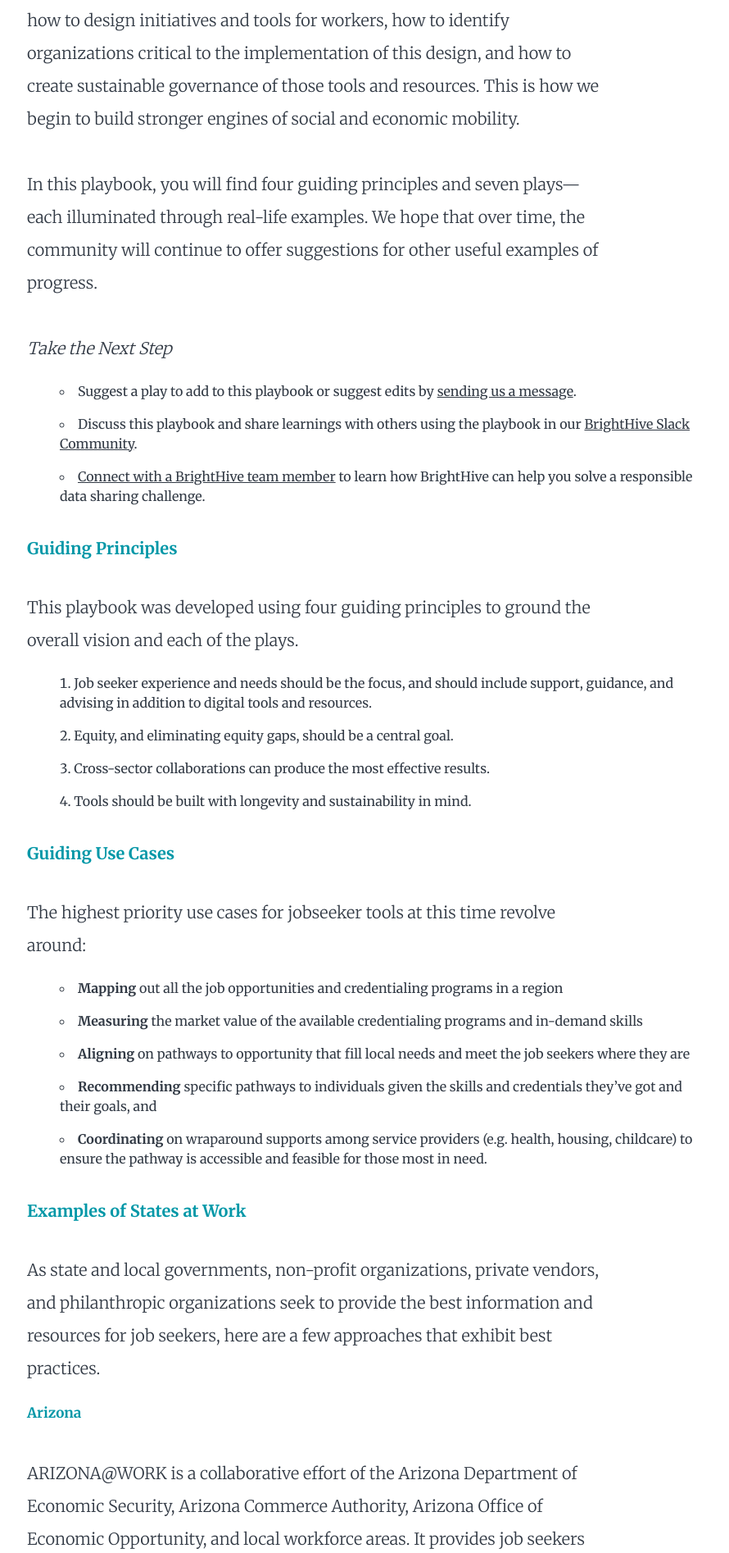
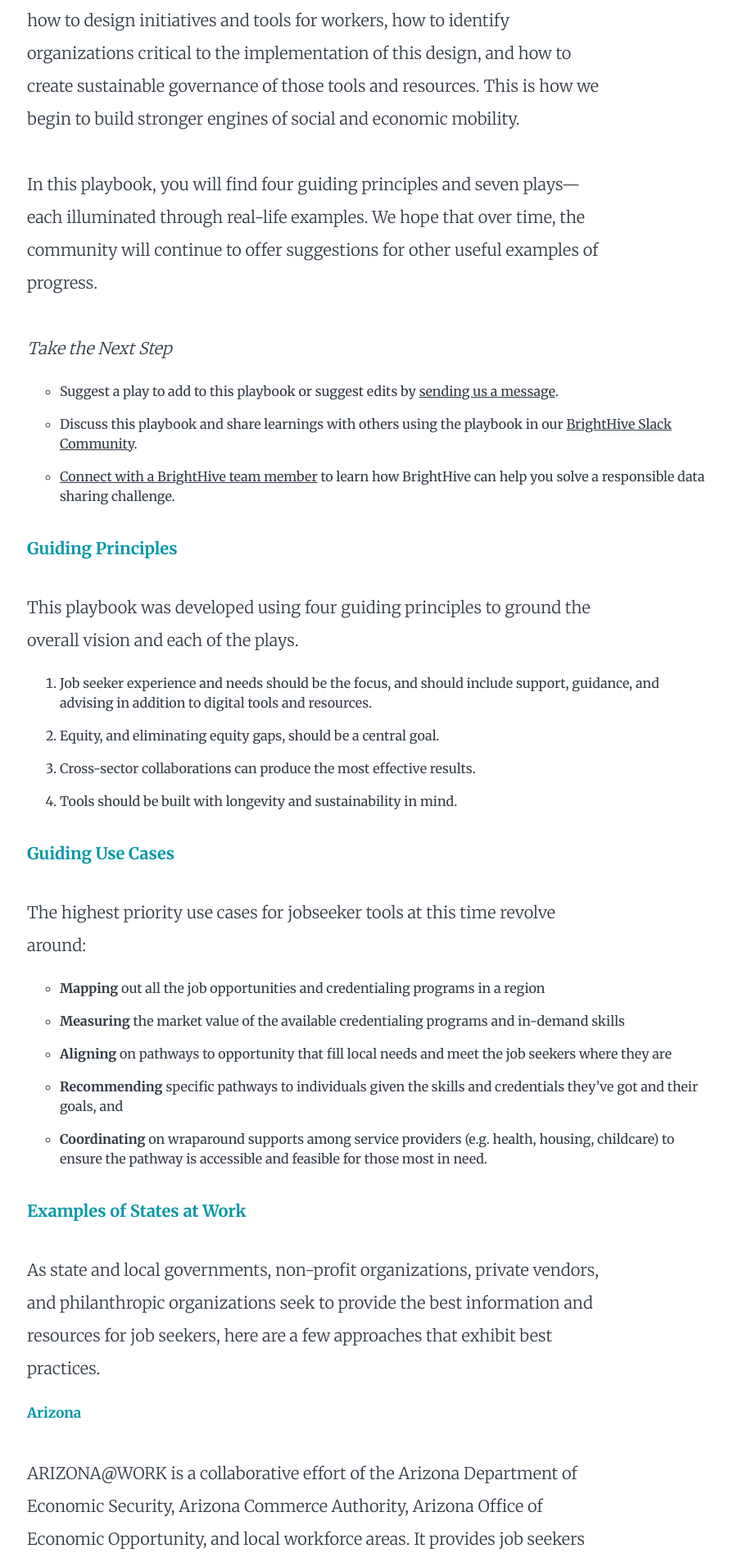
Before and after one commit to brighthive/playbooks, a Jekyll site: the page built from jobseeker-tools/index.html, in a window 1280 px wide. Shown: the part 1738-3632 px from the top of the page at 82% size, without its empty margins (189-1079 px from the left). Built offline with Jekyll 4.4.1, drawn with Linux system fonts in a browser that asks for light colours.

```diff
--- a/assets/_sass/styles.scss
+++ b/assets/_sass/styles.scss
@@ -60,7 +60,7 @@
 
   ol {
     list-style-type: decimal;
-    list-style-position: inside;
+    //list-style-position: inside;
     li {
       margin: 1em 0;
       color: $black;
@@ -69,7 +69,7 @@
 
   ul {
     list-style-type: circle;
-    list-style-position: inside;
+    //list-style-position: inside;
     li {
       margin: 1em 0;
       color: $black;
```
